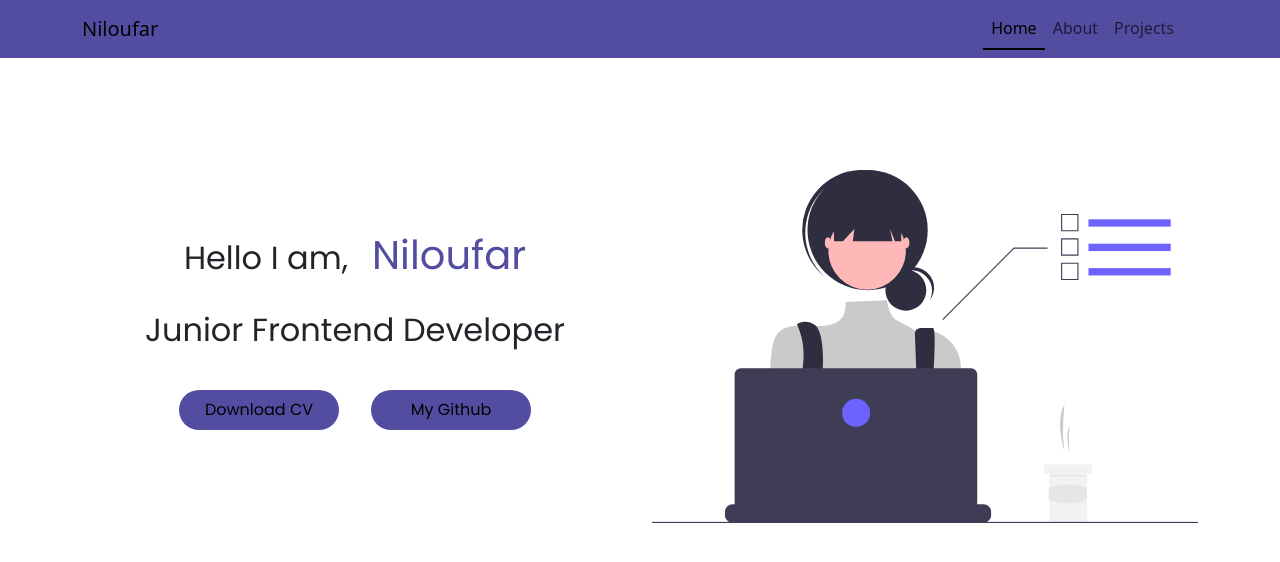
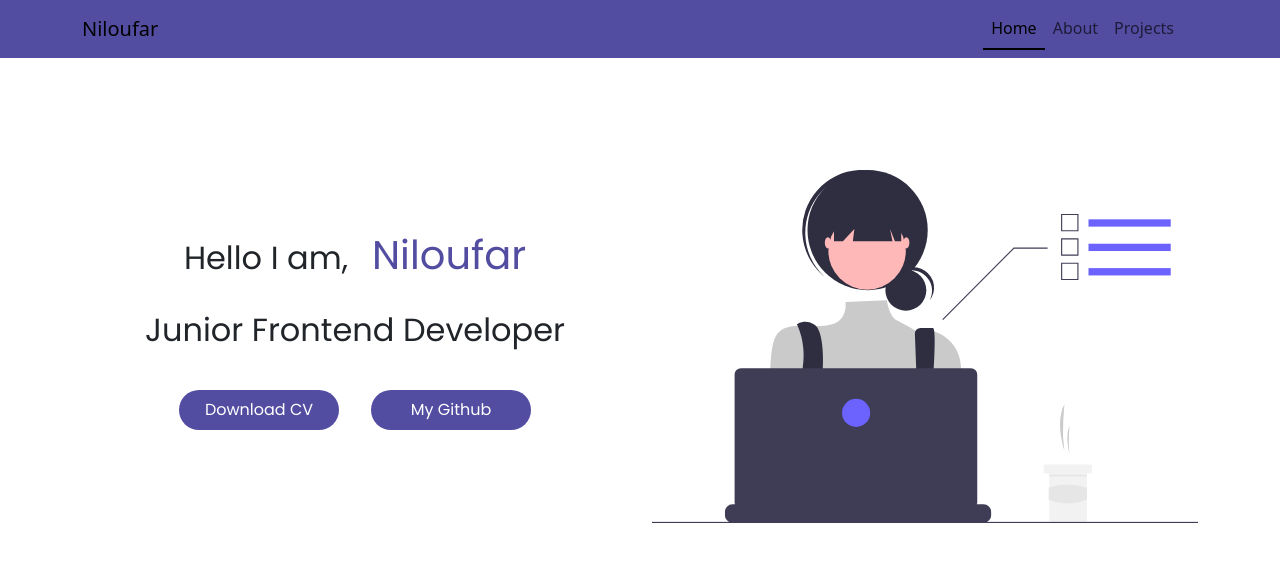
Before and after one commit to Niloufar97/react-portfolio, a React (Vite) app: page / in a window 1280 px wide. Shown: the top 562 px of the page. Built offline with nearby package versions, Linux system fonts and the light colour scheme.

Commit message:
color button

```diff
--- a/src/pages/home/home.css
+++ b/src/pages/home/home.css
@@ -32,5 +32,5 @@
     height: 2.5rem;
     border-radius: 2rem;
     border: none;
-    background-color: #fff;
+    color: #fff;
 }
```
